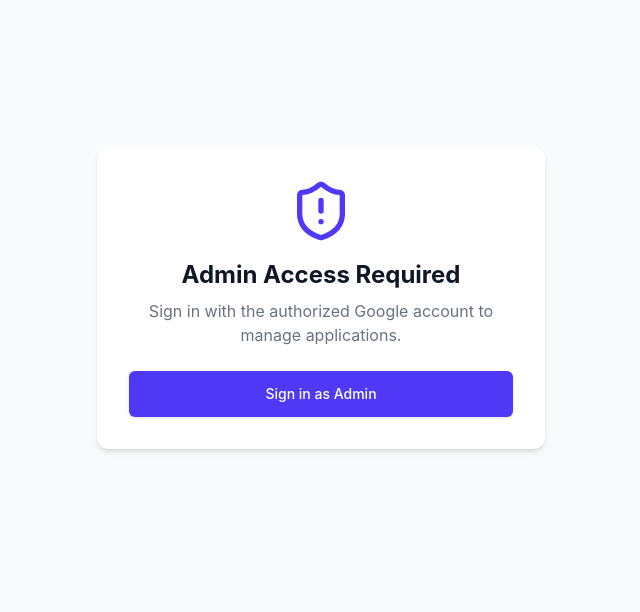
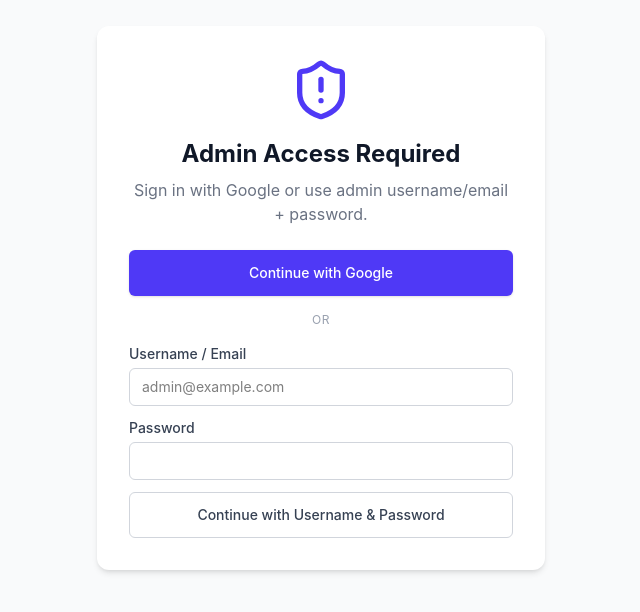
Before and after one commit to jba-nitinjain/careers_jba, a React (Vite) app: page /admin in a window 1280 px wide. Shown: the part 102-714 px from the top of the page, without its empty margins (319-959 px from the left). Built offline with nearby package versions, Linux system fonts and the light colour scheme; no server answers.

Commit message:
Add username/password admin login alongside Google sign-in

```diff
--- a/src/features/admin/components/AdminSignInCard.tsx
+++ b/src/features/admin/components/AdminSignInCard.tsx
@@ -1,26 +1,78 @@
+import { type FormEvent, useState } from 'react';
 import { ShieldAlert } from 'lucide-react';
 
 interface AdminSignInCardProps {
   error: string | null;
-  onSignIn: () => Promise<void>;
+  onGoogleSignIn: () => Promise<void>;
+  onCredentialSignIn: (email: string, password: string) => Promise<void>;
 }
 
-export function AdminSignInCard({ error, onSignIn }: AdminSignInCardProps) {
+export function AdminSignInCard({ error, onGoogleSignIn, onCredentialSignIn }: AdminSignInCardProps) {
+  const [email, setEmail] = useState<string>('');
+  const [password, setPassword] = useState<string>('');
+
+  const handleCredentialSubmit = async (event: FormEvent<HTMLFormElement>) => {
+    event.preventDefault();
+    await onCredentialSignIn(email, password);
+  };
+
   return (
     <div className="min-h-screen bg-gray-50 flex flex-col justify-center items-center px-4">
-      <div className="max-w-md w-full bg-white p-8 rounded-xl shadow-md text-center">
-        <ShieldAlert className="w-16 h-16 text-indigo-600 mx-auto mb-4" />
-        <h2 className="text-2xl font-bold text-gray-900 mb-2">Admin Access Required</h2>
-        <p className="text-gray-500 mb-6">Sign in with the authorized Google account to manage applications.</p>
+      <div className="max-w-md w-full bg-white p-8 rounded-xl shadow-md">
+        <div className="text-center">
+          <ShieldAlert className="w-16 h-16 text-indigo-600 mx-auto mb-4" />
+          <h2 className="text-2xl font-bold text-gray-900 mb-2">Admin Access Required</h2>
+          <p className="text-gray-500 mb-6">Sign in with Google or use admin username/email + password.</p>
+        </div>
 
-        {error ? <div className="mb-4 p-3 bg-red-50 text-red-700 rounded-md text-sm text-left">{error}</div> : null}
+        {error ? <div className="mb-4 p-3 bg-red-50 text-red-700 rounded-md text-sm">{error}</div> : null}
 
         <button
-          onClick={() => void onSignIn()}
+          onClick={() => void onGoogleSignIn()}
           className="w-full flex justify-center py-3 px-4 border border-transparent rounded-md shadow-sm text-sm font-medium text-white bg-indigo-600 hover:bg-indigo-700"
         >
-          Sign in as Admin
+          Continue with Google
         </button>
+
+        <div className="my-4 text-center text-xs text-gray-400 uppercase tracking-wider">or</div>
+
+        <form onSubmit={(event) => void handleCredentialSubmit(event)} className="space-y-3">
+          <div>
+            <label htmlFor="admin-email" className="block text-sm font-medium text-gray-700 mb-1">
+              Username / Email
+            </label>
+            <input
+              id="admin-email"
+              type="email"
+              autoComplete="username"
+              required
+              value={email}
+              onChange={(event) => setEmail(event.target.value)}
+              className="w-full rounded-md border border-gray-300 px-3 py-2 text-sm"
+              placeholder="admin@example.com"
+            />
+          </div>
+          <div>
+            <label htmlFor="admin-password" className="block text-sm font-medium text-gray-700 mb-1">
+              Password
+            </label>
+            <input
+              id="admin-password"
+              type="password"
+              autoComplete="current-password"
+              required
+              value={password}
+              onChange={(event) => setPassword(event.target.value)}
+              className="w-full rounded-md border border-gray-300 px-3 py-2 text-sm"
+            />
+          </div>
+          <button
+            type="submit"
+            className="w-full flex justify-center py-3 px-4 border border-gray-300 rounded-md text-sm font-medium text-gray-700 bg-white hover:bg-gray-50"
+          >
+            Continue with Username & Password
+          </button>
+        </form>
       </div>
     </div>
   );
--- a/src/features/admin/hooks/useAdminApplications.ts
+++ b/src/features/admin/hooks/useAdminApplications.ts
@@ -1,6 +1,6 @@
 import { useCallback, useEffect, useMemo, useState } from 'react';
 import type { User } from 'firebase/auth';
-import { onAuthStateChanged, signInWithPopup, signOut } from 'firebase/auth';
+import { onAuthStateChanged, signInWithEmailAndPassword, signInWithPopup, signOut } from 'firebase/auth';
 import { collection, getDocs, orderBy, query } from 'firebase/firestore';
 import { getDownloadURL, ref } from 'firebase/storage';
 import { auth, db, googleProvider, storage } from '../../../firebase';
@@ -19,7 +19,8 @@
   setSearchTerm: (value: string) => void;
   setPositionFilter: (value: 'all' | 'article' | 'paid_assistant') => void;
   setSortConfig: (value: SortConfig) => void;
-  signIn: () => Promise<void>;
+  signInWithGoogle: () => Promise<void>;
+  signInWithCredentials: (email: string, password: string) => Promise<void>;
   signOutAdmin: () => Promise<void>;
   refreshApplications: () => Promise<void>;
 }
@@ -97,10 +98,27 @@
     return () => unsubscribe();
   }, [refreshApplications]);
 
-  const signIn = useCallback(async () => {
+  const signInWithGoogle = useCallback(async () => {
     setError(null);
     try {
       await signInWithPopup(auth, googleProvider);
+    } catch (signInError) {
+      const host = typeof window === 'undefined' ? 'this domain' : window.location.hostname;
+      setError(getFirebaseAuthErrorMessage(signInError, host));
+    }
+  }, []);
+
+  const signInWithCredentials = useCallback(async (email: string, password: string) => {
+    const normalizedEmail = email.trim().toLowerCase();
+
+    if (!normalizedEmail || !password) {
+      setError('Username/email and password are required.');
+      return;
+    }
+
+    setError(null);
+    try {
+      await signInWithEmailAndPassword(auth, normalizedEmail, password);
     } catch (signInError) {
       const host = typeof window === 'undefined' ? 'this domain' : window.location.hostname;
       setError(getFirebaseAuthErrorMessage(signInError, host));
@@ -156,7 +174,8 @@
     setSearchTerm,
     setPositionFilter,
     setSortConfig,
-    signIn,
+    signInWithGoogle,
+    signInWithCredentials,
     signOutAdmin,
     refreshApplications,
   };
--- a/src/pages/AdminDashboard.tsx
+++ b/src/pages/AdminDashboard.tsx
@@ -26,7 +26,8 @@
     setSortConfig,
     setSearchTerm,
     setPositionFilter,
-    signIn,
+    signInWithGoogle,
+    signInWithCredentials,
     signOutAdmin,
     refreshApplications,
   } = useAdminApplications();
@@ -52,7 +53,13 @@
   }
 
   if (!user) {
-    return <AdminSignInCard error={error} onSignIn={signIn} />;
+    return (
+      <AdminSignInCard
+        error={error}
+        onGoogleSignIn={signInWithGoogle}
+        onCredentialSignIn={signInWithCredentials}
+      />
+    );
   }
 
   return (
--- a/src/utils/firebaseAuthErrors.ts
+++ b/src/utils/firebaseAuthErrors.ts
@@ -21,7 +21,7 @@
   }
 
   if (code === 'auth/popup-blocked' || code === 'auth/popup-closed-by-user') {
-    return ['Google sign-in popup was blocked or closed.', 'Enable popups for this site and retry.'].join(' ');
+    return 'Google sign-in popup was blocked or closed. Enable popups for this site and retry.';
   }
 
   if (code === 'auth/web-storage-unsupported' || /third-party cookie/i.test(message)) {
@@ -31,5 +31,17 @@
     ].join(' ');
   }
 
+  if (code === 'auth/invalid-credential' || code === 'auth/wrong-password' || code === 'auth/user-not-found') {
+    return 'Invalid username/email or password. Please verify your credentials and try again.';
+  }
+
+  if (code === 'auth/invalid-email') {
+    return 'Please enter a valid email address for username/email sign-in.';
+  }
+
+  if (code === 'auth/too-many-requests') {
+    return 'Too many failed attempts. Please wait a few minutes before trying again.';
+  }
+
   return `Sign-in Error: ${message || fallbackMessage}`;
 }
```
Also changed, not shown: 1 other file (tests, documents, lock files or other folders).
